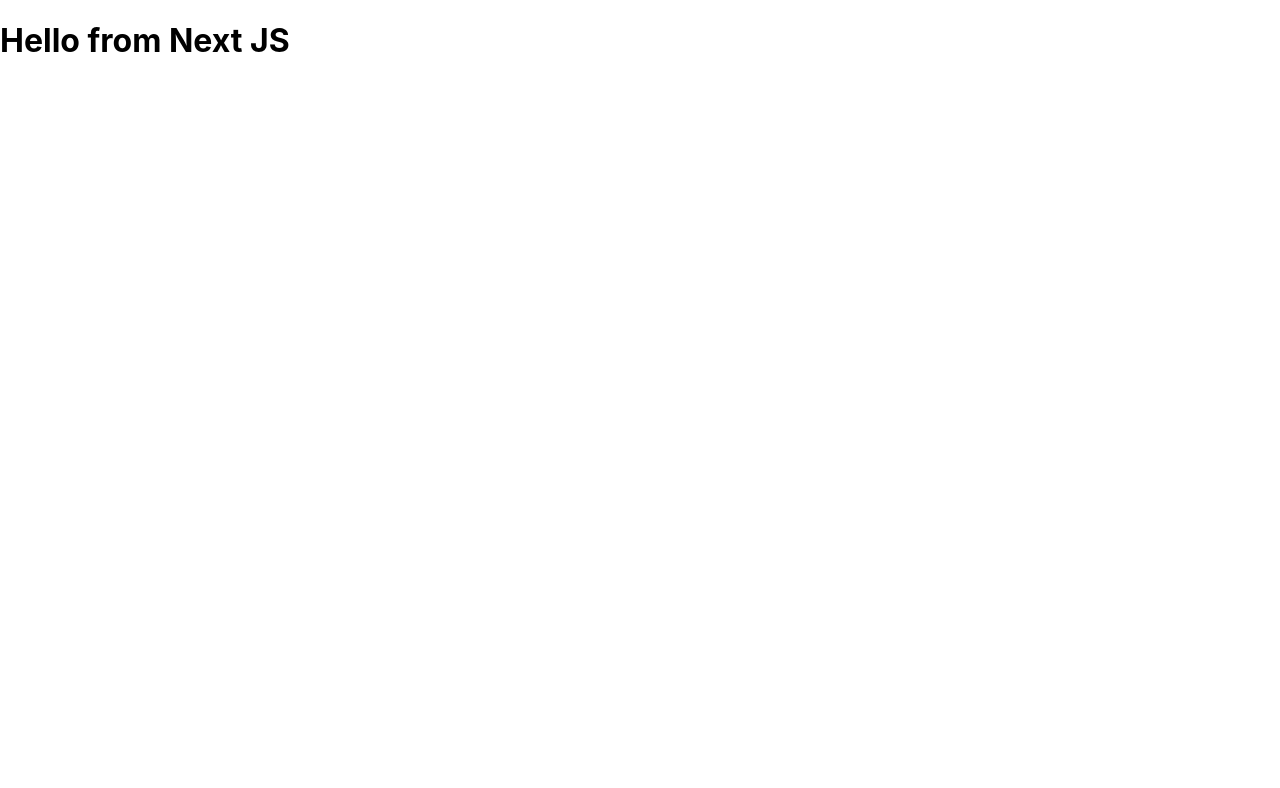
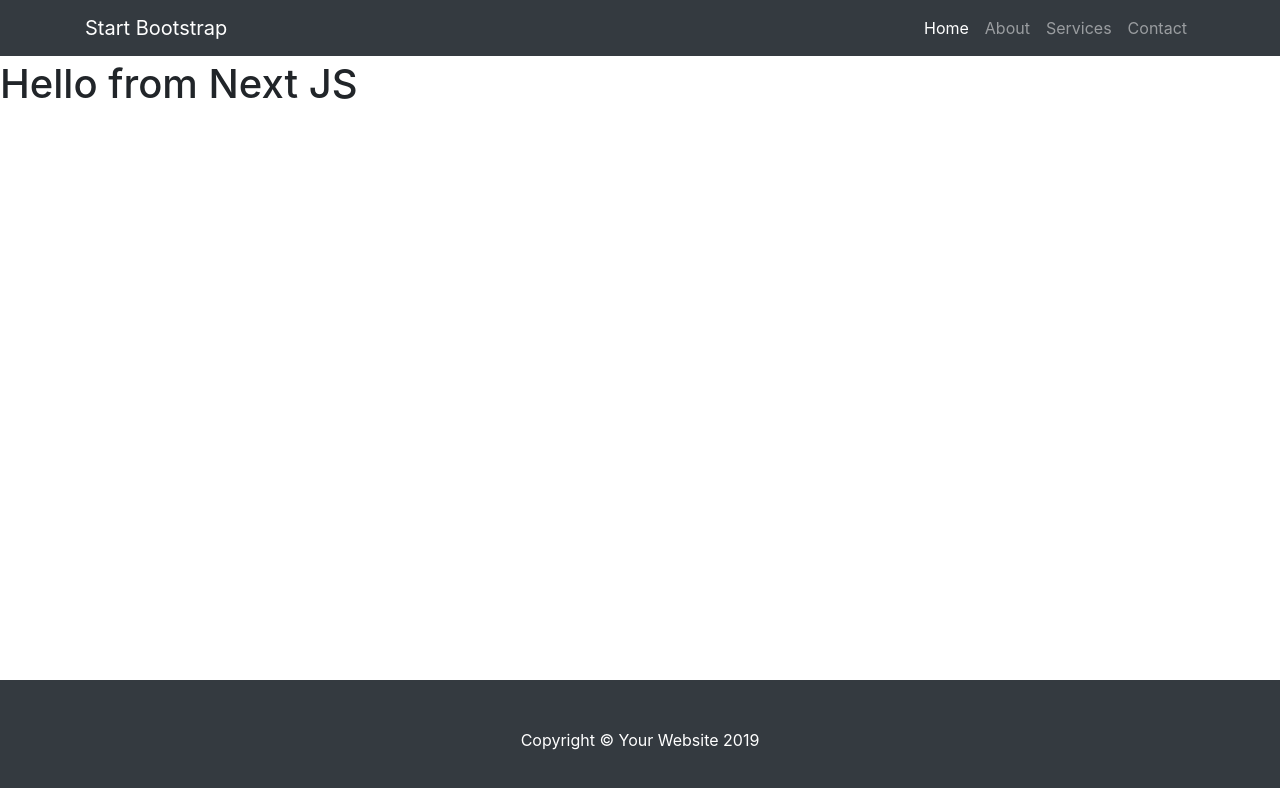
Before and after one commit to Jossic/movie-app, a Next.js app: page /about in a window 1280 px wide. Shown: the top 788 px of the page. Built offline with nearby package versions, Linux system fonts and the light colour scheme.

Commit message:
movie-app - 24 - App container

```diff
--- a/components/Footer.js
+++ b/components/Footer.js
@@ -2,7 +2,7 @@
 
 const Footer = () => {
     return (
-        <footer className="py-5 bg-dark">
+        <footer className="py-5 bg-dark fixed-bottom">
             <div className="container">
                 <p className="m-0 text-center text-white">Copyright &copy; Your Website 2019</p>
             </div>
--- a/pages/_app.js
+++ b/pages/_app.js
@@ -1,7 +1,42 @@
-import '../styles/globals.css'
+import App from 'next/app'
+import Head from 'next/head'
+import Navbar from '../components/Navbar';
+import Footer from '../components/Footer';
 
-function MyApp({ Component, pageProps }) {
-  return <Component {...pageProps} />
+
+class MovieApp extends App {
+
+  render() {
+    const { Component } = this.props
+    return (
+      <>
+        <Head>
+          <title>Accueil</title>
+          <link rel="stylesheet" href="https://stackpath.bootstrapcdn.com/bootstrap/4.3.1/css/bootstrap.min.css" integrity="sha384-ggOyR0iXCbMQv3Xipma34MD+dH/1fQ784/j6cY/iJTQUOhcWr7x9JvoRxT2MZw1T" crossOrigin="anonymous" />
+          <script src="https://code.jquery.com/jquery-3.3.1.slim.min.js" integrity="sha384-q8i/X+965DzO0rT7abK41JStQIAqVgRVzpbzo5smXKp4YfRvH+8abtTE1Pi6jizo" crossOrigin="anonymous"></script>
+          <script src="https://cdnjs.cloudflare.com/ajax/libs/popper.js/1.14.7/umd/popper.min.js" integrity="sha384-UO2eT0CpHqdSJQ6hJty5KVphtPhzWj9WO1clHTMGa3JDZwrnQq4sF86dIHNDz0W1" crossOrigin="anonymous"></script>
+          <script src="https://stackpath.bootstrapcdn.com/bootstrap/4.3.1/js/bootstrap.min.js" integrity="sha384-JjSmVgyd0p3pXB1rRibZUAYoIIy6OrQ6VrjIEaFf/nJGzIxFDsf4x0xIM+B07jRM" crossOrigin="anonymous"></script>
+        </Head>
+        <Navbar />
+        <div className='base-page'>
+          <Component />
+        </div>
+        <Footer />
+        <style jsx>{`
+          .base-page {
+            padding-top: 60px
+          }
+          footer {
+            position: fixed;
+            height: 100px;
+            bottom: 0;
+            width: 100%;
+}
+          `}
+        </style>
+      </>
+    )
+  }
 }
 
-export default MyApp
+export default MovieApp
--- a/pages/index.js
+++ b/pages/index.js
@@ -1,27 +1,18 @@
 import React, { useState } from 'react'
-import Head from 'next/head'
-import Navbar from '../components/Navbar';
+
 import SideMenu from '../components/SideMenu';
 import Carousel from '../components/Carousel';
 import MovieList from '../components/MovieList';
-import Footer from '../components/Footer';
+
 
 import { getMovies } from '../actions';
 
-const Home = (props) => {
+const Home = ({ movies }) => {
 
 
   return (
     <div>
-      <Head>
-        <title>Accueil</title>
-        <link rel="stylesheet" href="https://stackpath.bootstrapcdn.com/bootstrap/4.3.1/css/bootstrap.min.css" integrity="sha384-ggOyR0iXCbMQv3Xipma34MD+dH/1fQ784/j6cY/iJTQUOhcWr7x9JvoRxT2MZw1T" crossOrigin="anonymous" />
-        <script src="https://code.jquery.com/jquery-3.3.1.slim.min.js" integrity="sha384-q8i/X+965DzO0rT7abK41JStQIAqVgRVzpbzo5smXKp4YfRvH+8abtTE1Pi6jizo" crossOrigin="anonymous"></script>
-        <script src="https://cdnjs.cloudflare.com/ajax/libs/popper.js/1.14.7/umd/popper.min.js" integrity="sha384-UO2eT0CpHqdSJQ6hJty5KVphtPhzWj9WO1clHTMGa3JDZwrnQq4sF86dIHNDz0W1" crossOrigin="anonymous"></script>
-        <script src="https://stackpath.bootstrapcdn.com/bootstrap/4.3.1/js/bootstrap.min.js" integrity="sha384-JjSmVgyd0p3pXB1rRibZUAYoIIy6OrQ6VrjIEaFf/nJGzIxFDsf4x0xIM+B07jRM" crossOrigin="anonymous"></script>
-      </Head>
 
-      <Navbar />
       <div className='home-page'>
         <div className="container">
           <div className="row">
@@ -34,20 +25,15 @@
             <div className="col-lg-9">
               <Carousel />
               <div className="row">
-                <MovieList movies={props.movies} />
+                <MovieList movies={movies || []} />
               </div>
             </div>
           </div>
         </div>
       </div>
-      <Footer />
 
-      <style jsx>{`
-    .home-page {
-      padding-top: 60px
-    }
-    `}
-      </style>
+
+
 
     </div>
   )
```
